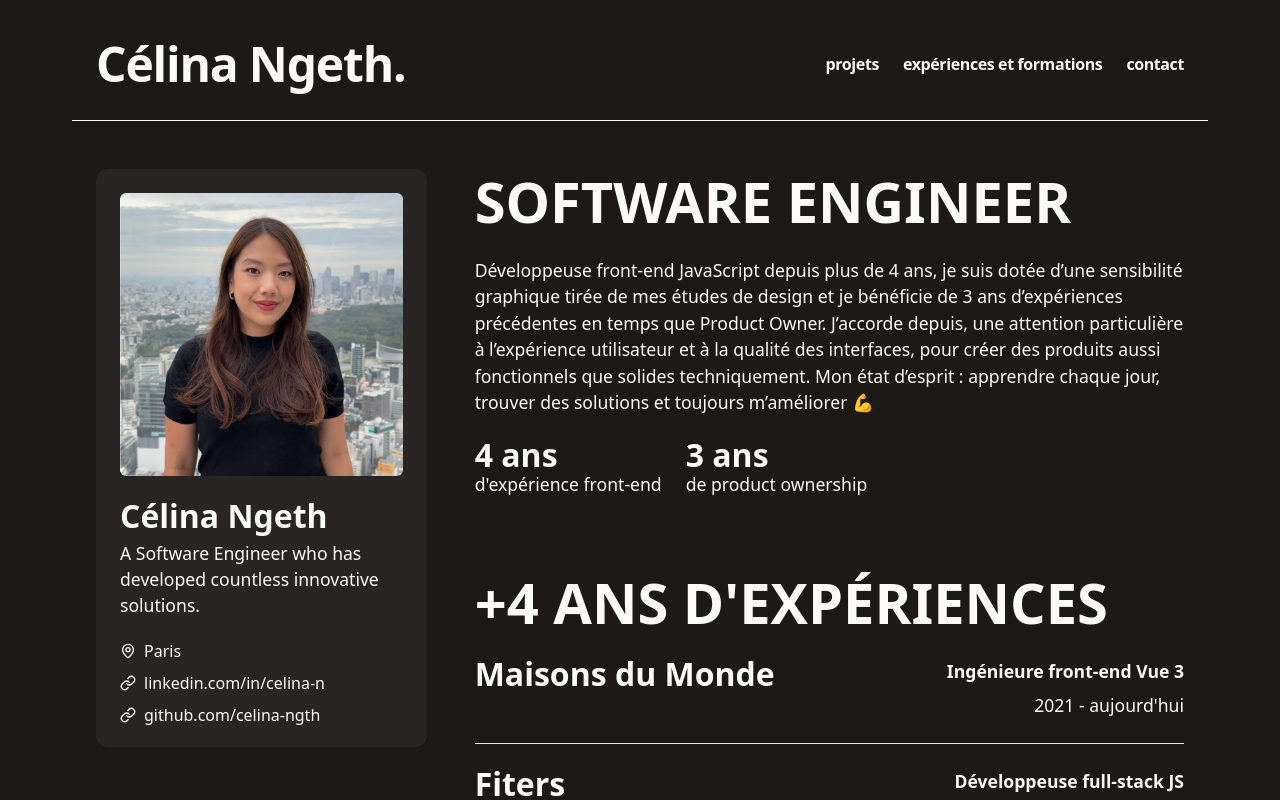
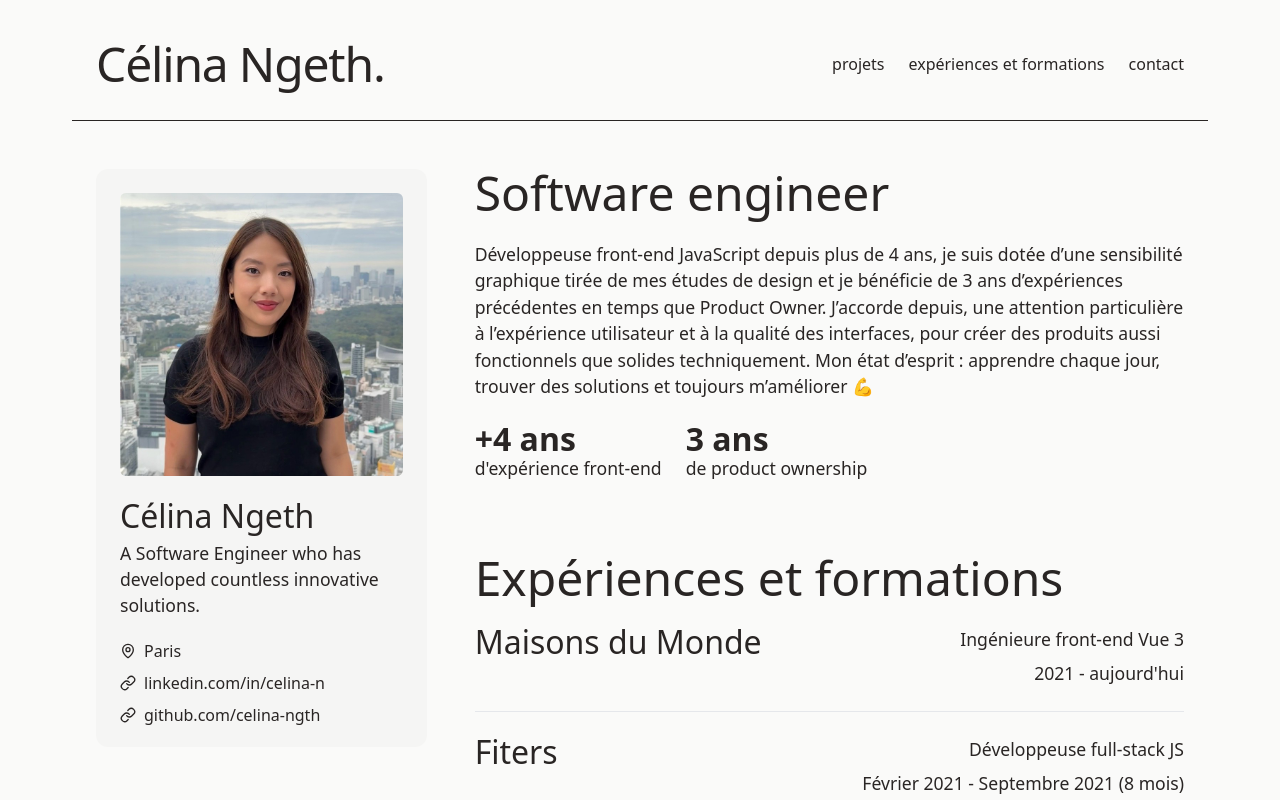
Before and after one commit to celina-ngth/react-portfolio2025, a React (Vite) app: page / in a window 1280 px wide. Shown: the top 800 px of the page. Built offline with nearby package versions, Linux system fonts and the light colour scheme; what tailwindcss-animated would draw is missing.

Commit message:
feat: update theme to white theme

```diff
--- a/src/App.css
+++ b/src/App.css
@@ -3,10 +3,10 @@
 
 @theme {
   --color-light: #fff;
-  --color-dark: #000;
-  --color-primary: #1c1917;
-  --color-secondary: #292524;
-  --color-neutral: #fafaf9;
+  --color-dark: #848382;
+  --color-primary: #fafaf9;
+  --color-secondary: #f5f5f4;
+  --color-neutral: #292524;
   --color-standard: #f5f5f4;
 
   --spacing-1: 2px;
@@ -36,11 +36,11 @@
 
 @layer components {
     h1 {
-      font-weight: bold;
+      font-weight: semibold;
     }
 
     h2 {
-      font-weight: bold;
+      font-weight: semibold;
     }
 }
 
--- a/src/components/ExperienceCard.jsx
+++ b/src/components/ExperienceCard.jsx
@@ -3,9 +3,9 @@ const Experience = ({ experience }) => {
     <div>
       {experience && (
         <div className="mb-4 flex justify-between" key={experience.title}>
-          <div className="text-lg font-bold">{experience.title}</div>
+          <div className="text-lg">{experience.title}</div>
           <div className="flex flex-col gap-2 text-right">
-            <div className="font-bold">{experience.job}</div>
+            <div>{experience.job}</div>
             <div>{experience.dates}</div>
           </div>
         </div>
--- a/src/components/Header.tsx
+++ b/src/components/Header.tsx
@@ -6,20 +6,18 @@ const Header = () => {
     <header className="w-full border-b pb-4">
       <div className="container mx-auto flex h-16 items-center justify-between lg:px-4">
         <Link to={'/'}>
-          <div className="text-xl font-bold tracking-tight">Célina Ngeth.</div>
+          <h1 className="text-xl tracking-tight">Célina Ngeth.</h1>
         </Link>
 
-        <div className="flex flex-col gap-2 md:flex-row md:gap-4">
+        <div className="flex flex-col gap-2 text-sm md:flex-row md:gap-4">
           <Link to={'/projects'}>
-            <div className="text-sm font-semibold tracking-tight">projets</div>
+            <div>projets</div>
           </Link>
           <Link to={'/experiences'}>
-            <div className="text-sm font-semibold tracking-tight">
-              expériences et formations
-            </div>
+            <div>expériences et formations</div>
           </Link>
           <Link to={'/contact'}>
-            <div className="text-sm font-semibold tracking-tight">contact</div>
+            <div>contact</div>
           </Link>
         </div>
       </div>
--- a/src/components/PageHeading.jsx
+++ b/src/components/PageHeading.jsx
@@ -3,7 +3,7 @@ const PageHeading = ({ title, description }) => {
     <>
       {title && (
         <section className="flex flex-col">
-          <h1 className="pb-4 text-lg uppercase lg:text-2xl">{title}</h1>
+          <h1 className="pb-4 text-lg lg:text-xl">{title}</h1>
           {description && <p className="pb-4">{description}</p>}
         </section>
       )}
--- a/src/components/ProjectCard.jsx
+++ b/src/components/ProjectCard.jsx
@@ -18,7 +18,7 @@ const ProjectCard = ({ project }) => {
             </div>
 
             <div className="flex h-min flex-col gap-2 p-3">
-              <h5 className="text-md font-bold">{project.title}</h5>
+              <h5 className="text-md font-semibold">{project.title}</h5>
               <p>{project.description}</p>
             </div>
           </div>
--- a/src/components/Tool.jsx
+++ b/src/components/Tool.jsx
@@ -1,11 +1,7 @@
 const Tool = ({ tool }) => {
   return (
     <>
-      {tool && (
-        <div className="bg-secondary rounded-lg px-3 py-2 font-semibold">
-          {tool}
-        </div>
-      )}
+      {tool && <div className="bg-secondary rounded-lg px-3 py-2">{tool}</div>}
     </>
   )
 }
--- a/src/pages/Home.jsx
+++ b/src/pages/Home.jsx
@@ -20,18 +20,18 @@ const Home = () => {
         />
         <section className="flex gap-4">
           <div>
-            <p className="text-lg font-bold">4 ans</p>
+            <p className="text-lg font-semibold">+4 ans</p>
             <p>d&apos;expérience front-end</p>
           </div>
           <div>
-            <p className="text-lg font-bold">3 ans</p>
+            <p className="text-lg font-semibold">3 ans</p>
             <p>de product ownership</p>
           </div>
         </section>
       </div>
 
       <div>
-        <PageHeading title="+4 ans d'expériences" />
+        <PageHeading title="Expériences et formations" />
         <div className="flex flex-col gap-4 divide-y divide-gray-200">
           {experiences?.map((exp) => (
             <Experiences key={exp.title} experience={exp} />
```
